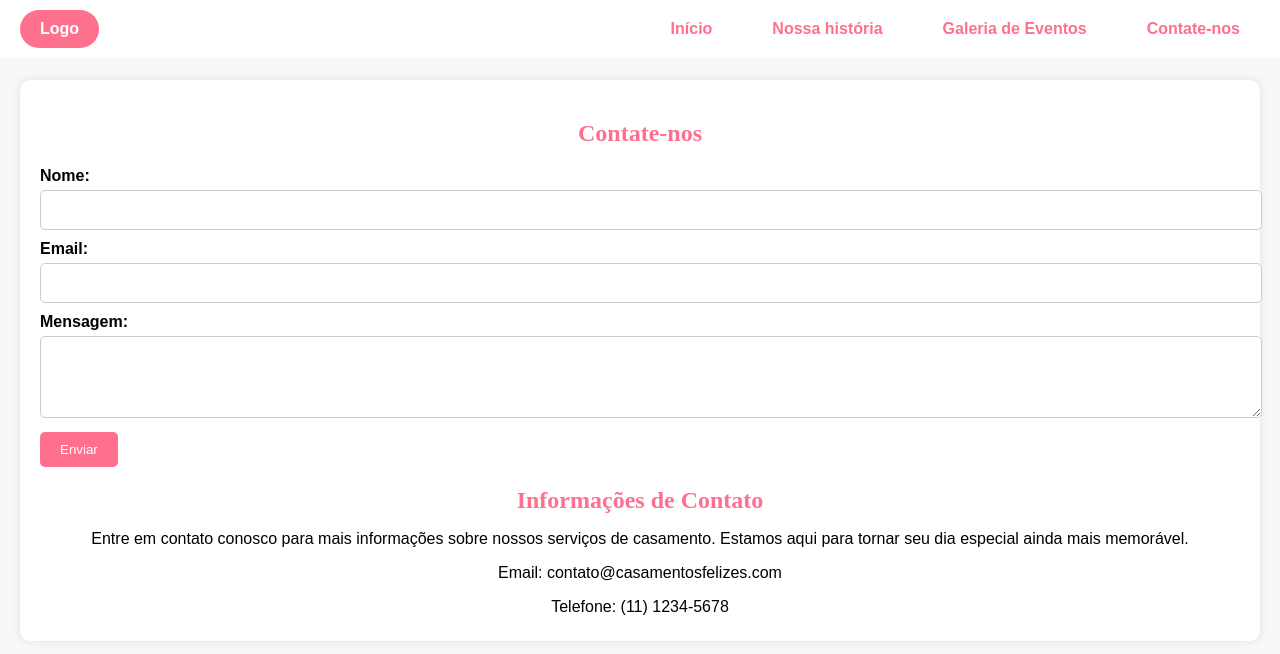
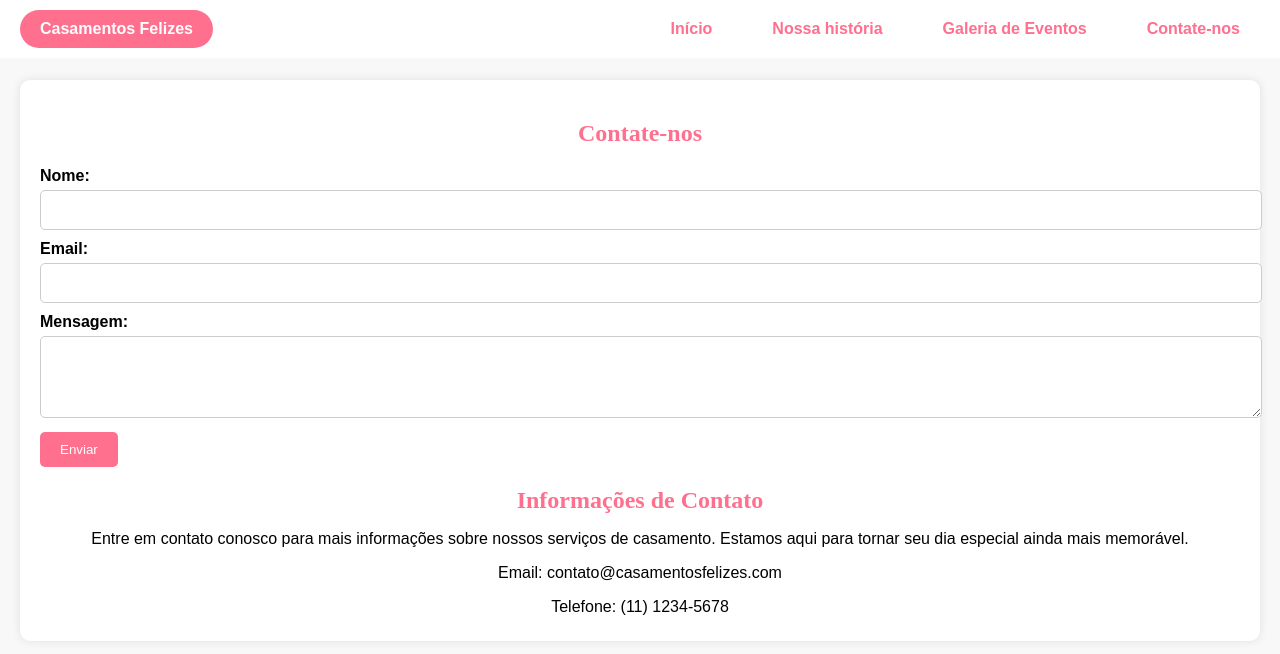
Before and after one commit to gabrielwillianfb/Landing-Page-MaisPraTi, a plain HTML site: page contato.html in a window 1280 px wide. Drawn offline with Linux system fonts and the light colour scheme.

Commit message:
Projeto casamentos felizes. (front-end conclúido)

```diff
--- a/contato.html
+++ b/contato.html
@@ -8,7 +8,7 @@
   </head>
   <body>
     <header>
-      <div class="logo">Logo</div>
+      <div class="logo">Casamentos Felizes</div>
       <nav>
         <ul>
           <li><a href="inicio.html">Início</a></li>
```
Also changed, not shown: galeria_eventos.html (+1 -1 lines), historia.html (+1 -1 lines), inicio.html (+1 -1 lines).
